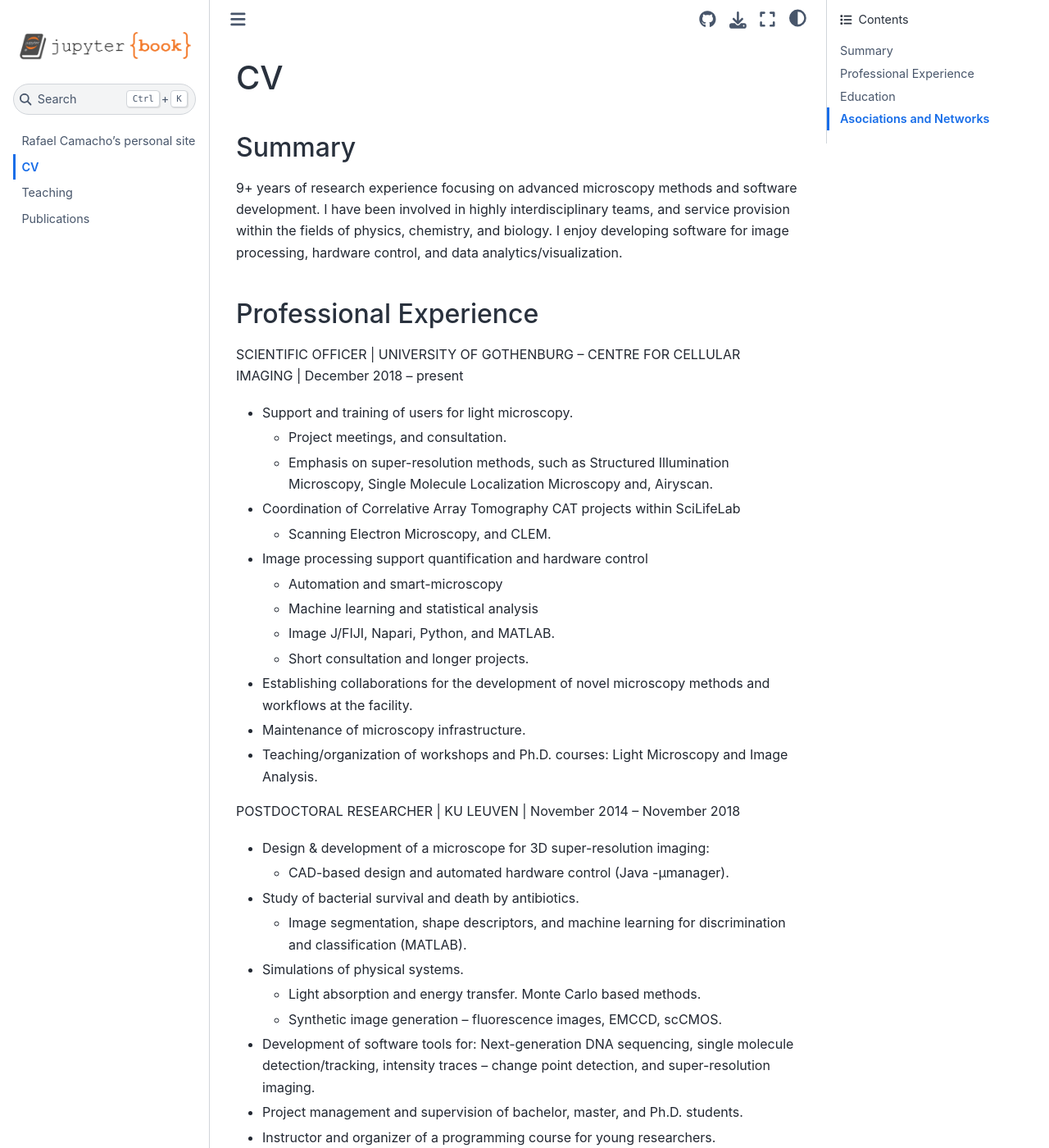
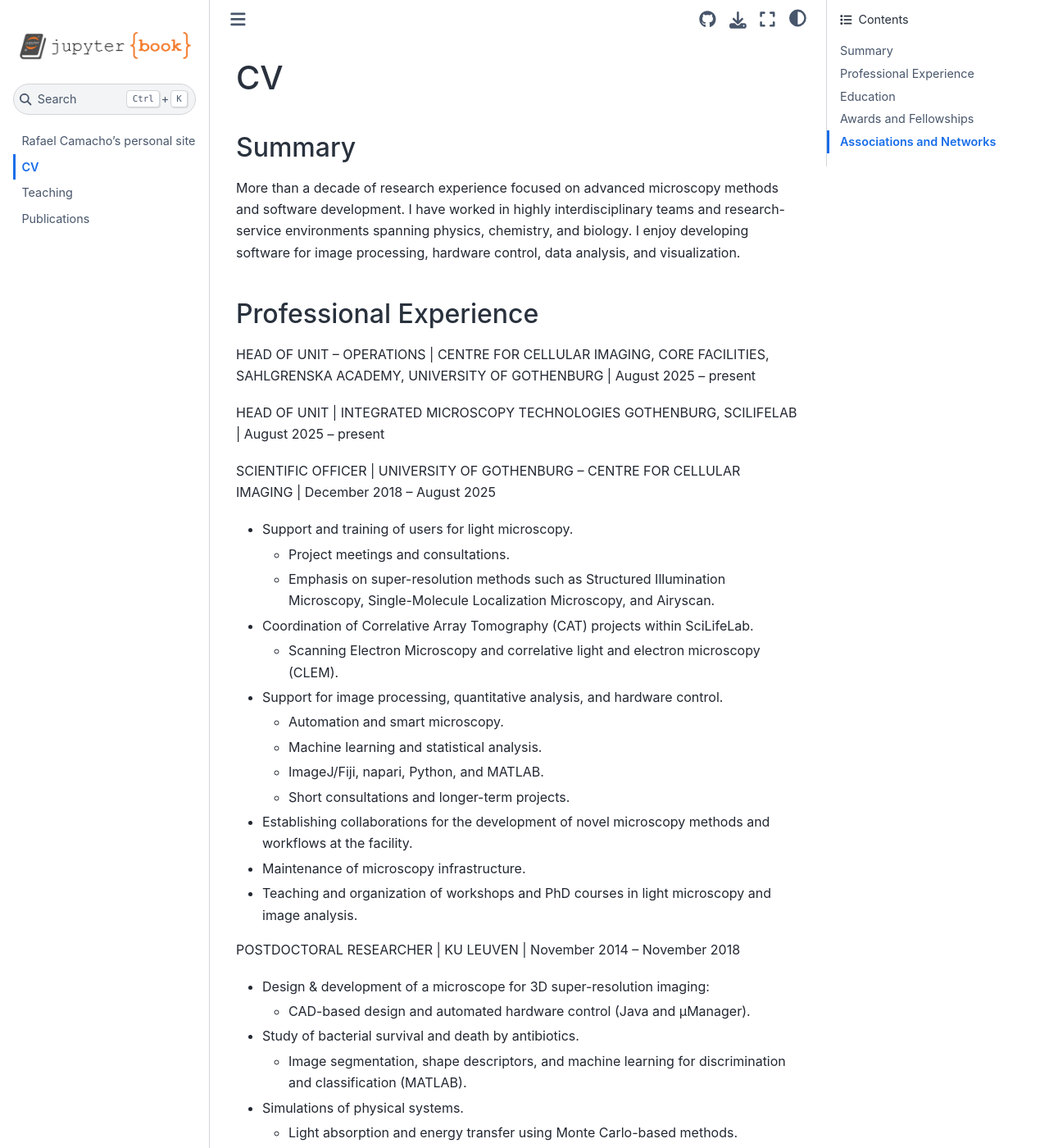
Before and after one commit to CamachoDejay/CamachoDejay.github.io, a Jupyter Book: the page built from cv.md, in a window 1280 px wide and 1400 px high. Shown: the whole window at 82% size. Built offline with Jupyter Book 1.0.4 settings and Sphinx 7.4.7 and the Sphinx Book theme 1.1.4, drawn with Linux system fonts in a browser that asks for light colours; some of the changed text lies outside the part shown.

Commit message:
Refresh website content

```diff
--- a/cv.md
+++ b/cv.md
@@ -1,54 +1,64 @@
 # CV
 
 ## Summary
-9+ years of research experience focusing on advanced microscopy methods and software development. I have been involved in highly interdisciplinary teams, and service provision within the fields of physics, chemistry, and biology. I enjoy developing software for image processing, hardware control, and data analytics/visualization.
+More than a decade of research experience focused on advanced microscopy methods and software development. I have worked in highly interdisciplinary teams and research-service environments spanning physics, chemistry, and biology. I enjoy developing software for image processing, hardware control, data analysis, and visualization.
 
 ## Professional Experience
 
-SCIENTIFIC OFFICER | UNIVERSITY OF GOTHENBURG – CENTRE FOR CELLULAR IMAGING | December 2018 – present
+HEAD OF UNIT – OPERATIONS | CENTRE FOR CELLULAR IMAGING, CORE FACILITIES, SAHLGRENSKA ACADEMY, UNIVERSITY OF GOTHENBURG | August 2025 – present
+
+HEAD OF UNIT | INTEGRATED MICROSCOPY TECHNOLOGIES GOTHENBURG, SCILIFELAB | August 2025 – present
+
+SCIENTIFIC OFFICER | UNIVERSITY OF GOTHENBURG – CENTRE FOR CELLULAR IMAGING | December 2018 – August 2025
 
 * Support and training of users for light microscopy.
-    * Project meetings, and consultation.
-    * Emphasis on super-resolution methods, such as Structured Illumination Microscopy, Single Molecule Localization Microscopy and, Airyscan.
-* Coordination of Correlative Array Tomography CAT projects within SciLifeLab
-    * Scanning Electron Microscopy, and CLEM.
-* Image processing support quantification and hardware control
-    * Automation and smart-microscopy
-    * Machine learning and statistical analysis
-    * Image J/FIJI, Napari, Python, and MATLAB.
-    * Short consultation and longer projects.
+    * Project meetings and consultations.
+    * Emphasis on super-resolution methods such as Structured Illumination Microscopy, Single-Molecule Localization Microscopy, and Airyscan.
+* Coordination of Correlative Array Tomography (CAT) projects within SciLifeLab.
+    * Scanning Electron Microscopy and correlative light and electron microscopy (CLEM).
+* Support for image processing, quantitative analysis, and hardware control.
+    * Automation and smart microscopy.
+    * Machine learning and statistical analysis.
+    * ImageJ/Fiji, napari, Python, and MATLAB.
+    * Short consultations and longer-term projects.
 * Establishing collaborations for the development of novel microscopy methods and workflows at the facility.
 * Maintenance of microscopy infrastructure.
-* Teaching/organization of workshops and Ph.D. courses: Light Microscopy and Image Analysis.
+* Teaching and organization of workshops and PhD courses in light microscopy and image analysis.
 
 POSTDOCTORAL RESEARCHER | KU LEUVEN | November 2014 – November 2018
 
 * Design & development of a microscope for 3D super-resolution imaging:
-    * CAD-based design and automated hardware control (Java -µmanager).
+    * CAD-based design and automated hardware control (Java and µManager).
 * Study of bacterial survival and death by antibiotics.
     * Image segmentation, shape descriptors, and machine learning for discrimination and classification (MATLAB).
 * Simulations of physical systems.
-    * Light absorption and energy transfer. Monte Carlo based methods.
-    * Synthetic image generation – fluorescence images, EMCCD, scCMOS.
-* Development of software tools for: Next-generation DNA sequencing, single molecule detection/tracking, intensity traces – change point detection, and super-resolution imaging.
-* Project management and supervision of bachelor, master, and Ph.D. students.
+    * Light absorption and energy transfer using Monte Carlo-based methods.
+    * Synthetic image generation – fluorescence images, EMCCD, and sCMOS.
+* Development of software tools for next-generation DNA sequencing, single-molecule detection and tracking, change-point detection in intensity traces, and super-resolution imaging.
+* Project management and supervision of bachelor, master, and PhD students.
 * Instructor and organizer of a programming course for young researchers.
 * Successful grants: 3-year postdoctoral fellowship (Research Foundation Flanders); 1-year fellowship (Internal funds KU Leuven).
 
 POSTDOCTORAL RESEARCHER | LUND UNIVERSITY | July 2014 – November 2014
-* Detection of protein aggregation related to Alzheimer’s disease –by Fluorescence Resonance Energy Transfer (FRET) imaging.
+* Detection of protein aggregation related to Alzheimer's disease using Fluorescence Resonance Energy Transfer (FRET) imaging.
 
 ## Education
 
-PHD IN THE SUBJECT OF CHEMISTRY | LUND UNIVERSITY, SWEDEN | 2014
-* Specialization in Chemical Physics and single molecule spectroscopy.
+PhD IN THE SUBJECT OF CHEMISTRY | LUND UNIVERSITY, SWEDEN | 2014
+* Specialization in chemical physics and single-molecule spectroscopy.
 
 MASTER OF SCIENCE IN CHEMISTRY *Licenciado en Química* | SIMÓN BOLÍVAR UNIVERSITY, VENEZUELA | 2010
 
 * Graduated with cum laude distinction.
-* Honourable mention on Final Project.
+* Honourable mention for the final project.
 
-## Asociations and Networks
+## Awards and Fellowships
+
+SSF RESEARCH INFRASTRUCTURE FELLOW | SWEDISH FOUNDATION FOR STRATEGIC RESEARCH | 2022
+
+* Awarded SEK 15 million over five years to develop and offer smart microscopy workflows at the Centre for Cellular Imaging.
+
+## Associations and Networks
 
 NEUBIAS – [Network of European BioImage Analysts](http://www.neubias.org/)
 
```
Also changed, not shown: courses.md (+9 -10 lines), index.md (+7 -15 lines), publications.md (+1 -10 lines).
